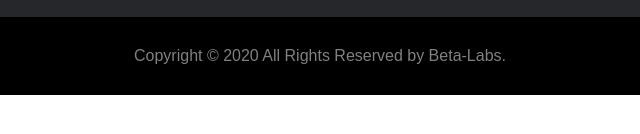
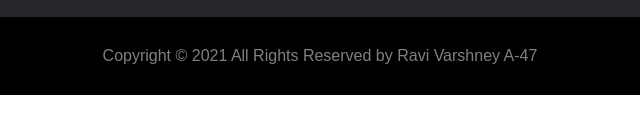
Before and after one commit to ravivarshney2000/practical11-fs, a plain HTML site: page index.html in a window 1280 px wide. Shown: the part 522-656 px from the top of the page, 320-960 px from the left. Drawn offline with Linux system fonts and the light colour scheme.

Commit message:
Update index.html

```diff
--- a/index.html
+++ b/index.html
@@ -97,8 +97,8 @@
       </section>
       <section class="sec-4">
         <p>
-          Copyright © 2020 All Rights Reserved by
-          <a href="https://www.beta-labs.in">Beta-Labs.</a>
+          Copyright © 2021 All Rights Reserved by
+          Ravi Varshney A-47
         </p>
       </section>
     </footer>
```
